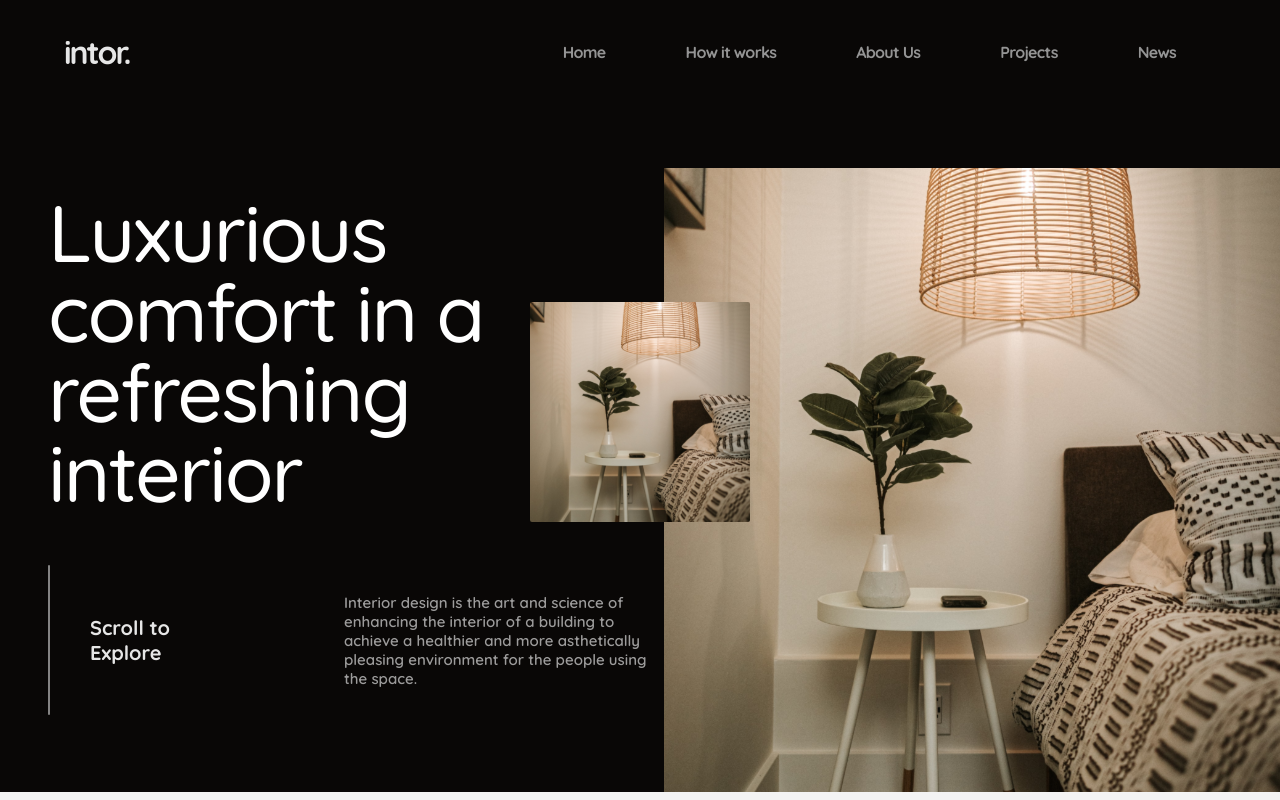
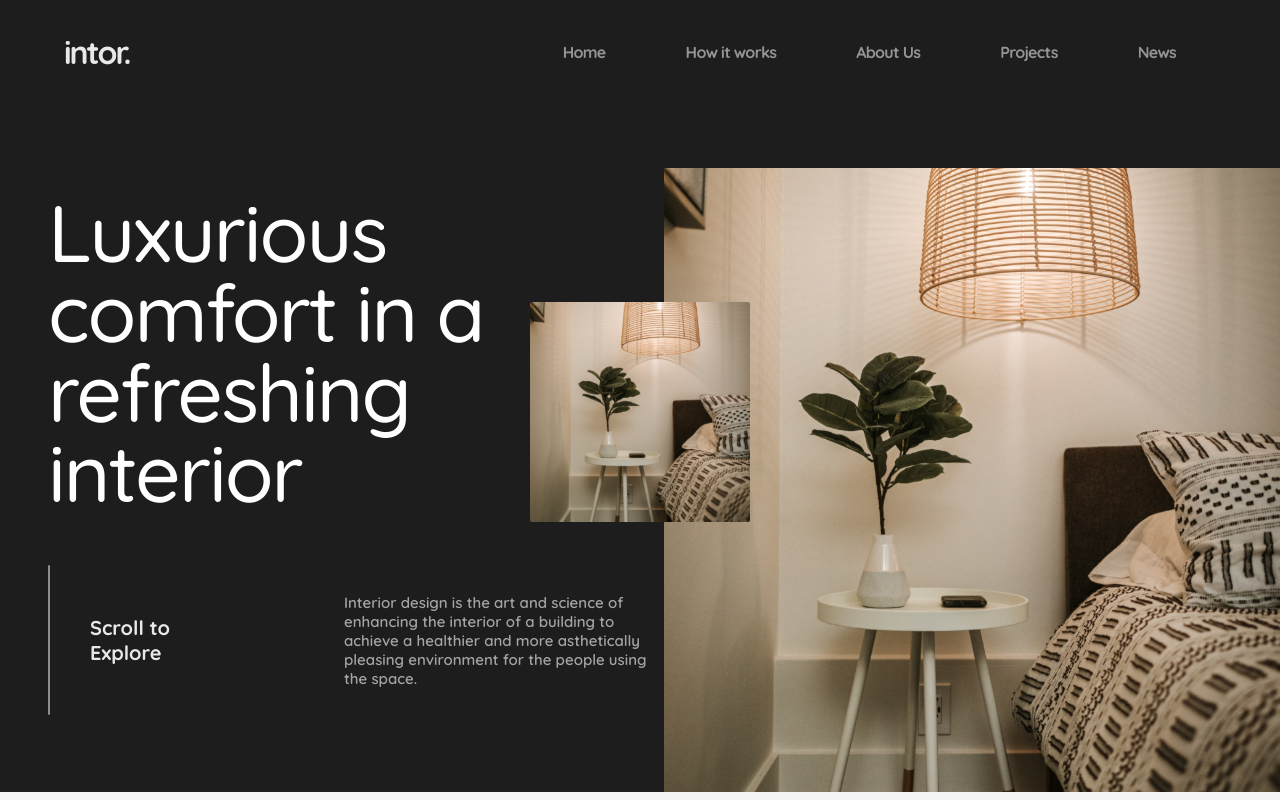
Before and after one commit to kwameaj67/Intor., a React (Create React App) app: page / in a window 1280 px wide. Shown: the top 800 px of the page. Built offline with nearby package versions, Linux system fonts and the light colour scheme.

Commit message:
navbar styles

```diff
--- a/src/components/Navbar/navbar.css
+++ b/src/components/Navbar/navbar.css
@@ -1,6 +1,6 @@
 :root{
     --grey:#EEEFF1;
-    --black:#090706;
+    --black:#1d1d1d;
     --grey:#f3f3f3;
   }
 .navbar{
```
